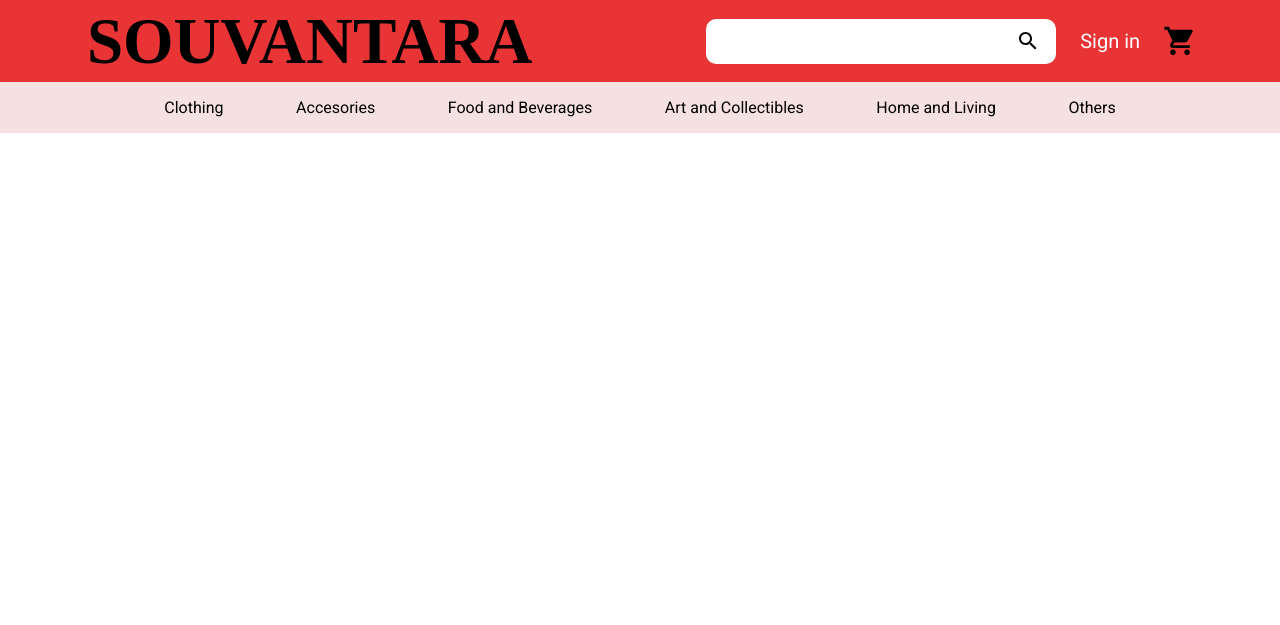
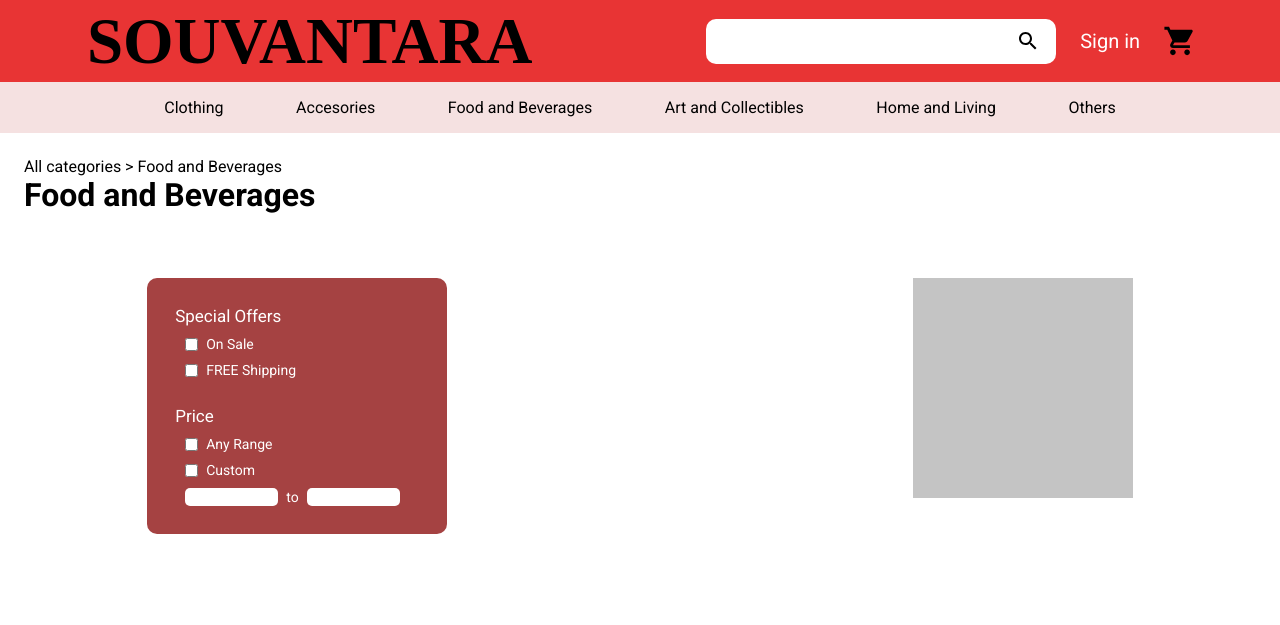
Before and after one commit to moehzi/SI_frontend, a plain HTML site: page tab/explore.html in a window 1280 px wide. Drawn offline with Linux system fonts and the light colour scheme; a web font is replaced by a local one.

Commit message:
filter box

```diff
--- a/assets/css/style.css
+++ b/assets/css/style.css
@@ -165,3 +165,54 @@ footer h4 {
 	font-size: 18px;
 	color: blue;
 }
+
+.content {
+	padding: 24px;
+}
+
+.list-product {
+	margin: 64px auto;
+	width: 80%;
+	display: flex;
+	justify-content: space-between;
+}
+
+.filter-tab {
+	background-color: #A54242;
+	width: 300px;
+	border-radius: 10px;
+}
+
+.offer {
+	color: white;
+	margin: 28px;
+}
+
+.checkbox {
+	display: flex;
+	align-items: center;
+	margin: 10px;
+}
+
+.checkbox input {
+	margin-right: 8px;
+}
+
+.to {
+	margin-right: 8px;
+}
+
+.offer p {
+	font-size: 17px;
+}
+
+.checkbox p {
+	font-size: 14px;
+}
+
+.input-range {
+	width: 93px;
+	border-radius: 5px;
+	border: none;
+	height: 18px;
+}
--- a/tab/explore.html
+++ b/tab/explore.html
@@ -29,6 +29,46 @@
 			<li><a href="">Others</a></li>
 		</ul>
 	</nav>
+	<div class="content">
+		<p>All categories > Food and Beverages</p>
+		<h1>Food and Beverages</h1>
+		<div class="list-product">
+			<div class="filter-tab">
+				<div class="offer">
+					<p>Special Offers</p>
+					<div class="checkbox">
+						<input type="checkbox">
+						<p>On Sale</p>
+					</div>
+					<div class="checkbox">
+						<input type="checkbox">
+						<p>FREE Shipping</p>
+					</div>
+				</div>
+				<div class="offer">
+					<p>Price</p>
+					<div class="checkbox">
+						<input type="checkbox">
+						<p>Any Range</p>
+					</div>
+					<div class="checkbox">
+						<input type="checkbox">
+						<p>Custom</p>
+					</div>
+					<div class="checkbox">
+						<input type="text" class="input-range">
+						<p class="to">to </p>
+						<input type="text" class="input-range">
+					</div>
+				</div>
+			</div>
+			<div class="row-list">
+				<div class="card-list">
+					<img src="/assets/img/Rectangle 6.svg" alt="">
+				</div>
+			</div>
+		</div>
+	</div>
 </body>
 
 </html>
```
Also changed, not shown: assets/img/Rectangle 6.svg (added).
